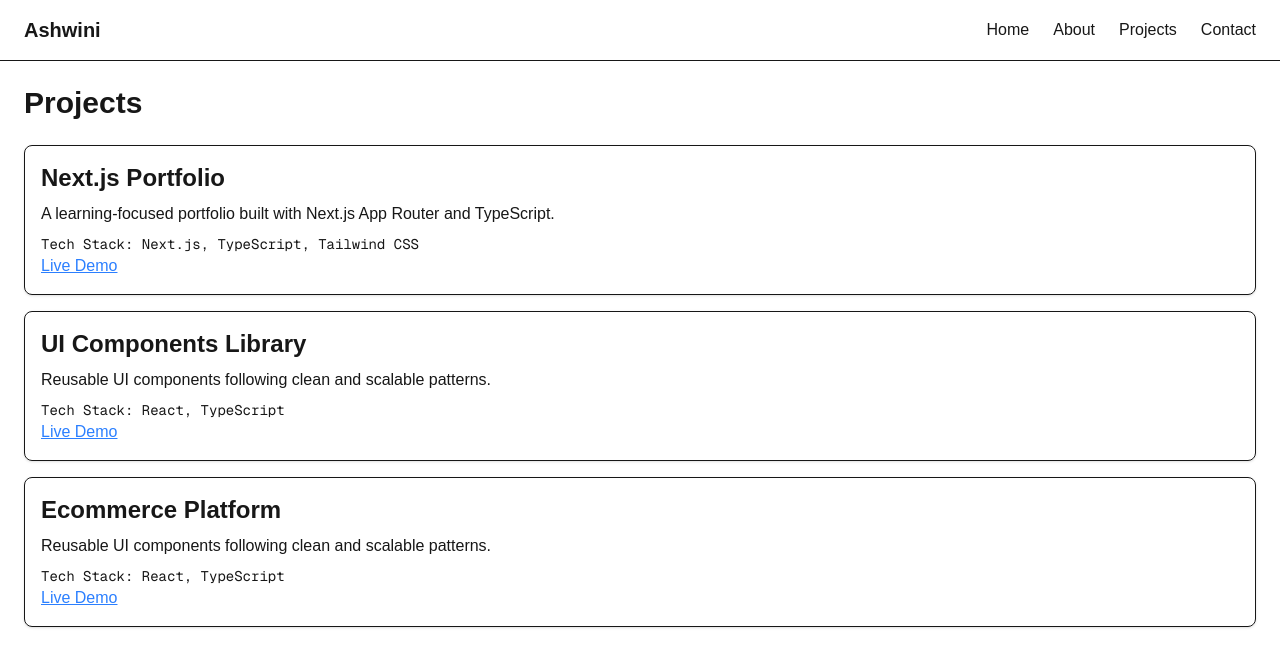
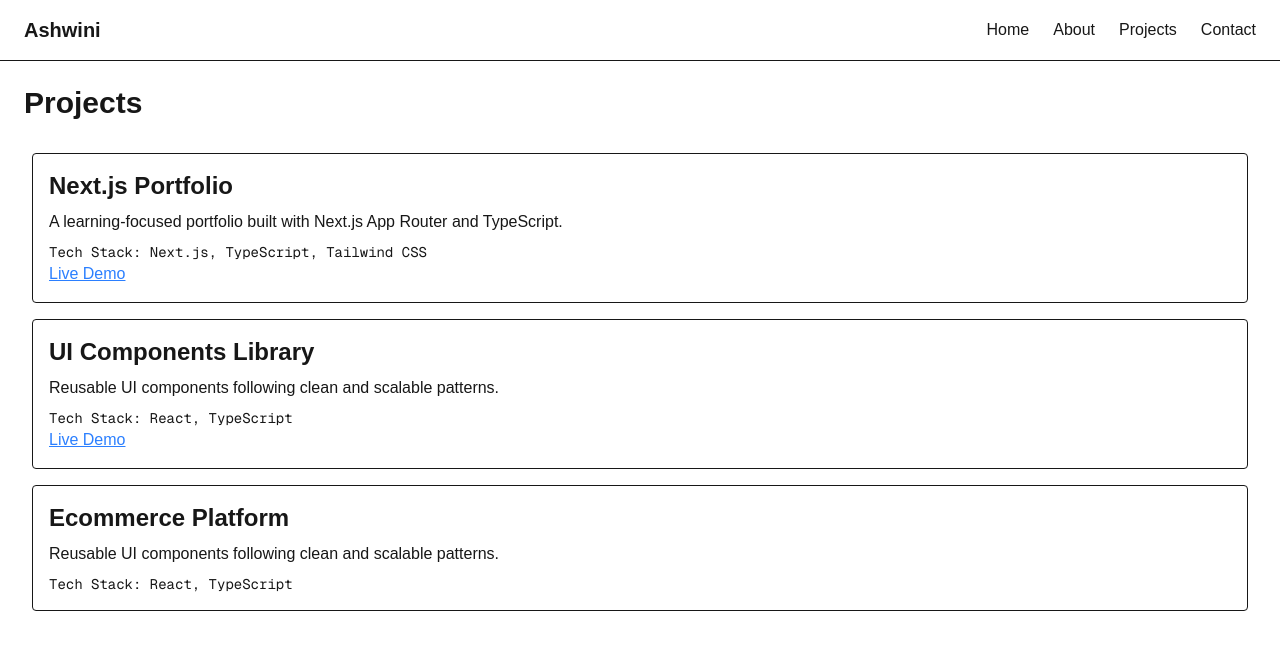
Before and after one commit to Ashwini202213/nextjs-ts-portfolio, a Next.js app in the folder my-portfolio/: page /projects in a window 1280 px wide. Shown: the top 666 px of the page. Built offline with nearby package versions, Linux system fonts and the light colour scheme.

Commit message:
feat: add AnimatedSection component and integrate into Projects page

```diff
--- /dev/null
+++ b/my-portfolio/app/components/AnimatedSection.tsx
@@ -0,0 +1,22 @@
+"use client";
+import {motion} from 'framer-motion';
+import React from 'react';
+
+type AnimatedSectionProps = {
+    children: React.ReactNode;
+
+}
+
+function AnimatedSection({children}:AnimatedSectionProps) {
+  return (
+    <motion.div
+      initial={{ opacity: 0, y: 30 }}
+      whileInView={{ opacity: 1, y: 0 }}
+      transition={{ duration: 0.5, ease: "easeOut" }}
+      viewport={{ once: true }}>
+       { children}
+      </motion.div>
+  )
+}
+
+export default AnimatedSection
--- a/my-portfolio/app/lib/data.ts
+++ b/my-portfolio/app/lib/data.ts
@@ -23,6 +23,6 @@ export const projects: Project[] = [
     description:
       "Reusable UI components following clean and scalable patterns.",
     tech: ["React", "TypeScript"],
-    liveUrl: "https://example.com",
+
   },
 ];
--- a/my-portfolio/app/projects/page.tsx
+++ b/my-portfolio/app/projects/page.tsx
@@ -1,13 +1,17 @@
+import AnimatedSection from "@/components/AnimatedSection";
 import { projects } from "@/lib/data";
 
 export default function ProjectsPage() {
   return (
     <main className="p-6">
+      <AnimatedSection>
       <h1 className="text-3xl font-bold">Projects</h1>
+      </AnimatedSection>
 
-      <div className="mt-6 grid gap-4">
+      <div className="mt-6 grid ">
        {projects.map((project)=>(
-        <div key={project.id} className="p-4 border rounded-lg shadow-sm">
+        <AnimatedSection key={project.id}>
+          <div className="m-2 p-4 rounded border hover:shadow transition">
           <h2 className="text-2xl font-semibold">{project.title}</h2>
           <p className="mt-2">{project.description}</p>
           <p className="mt-2 font-mono text-sm">Tech Stack: {project.tech.join(", ")}</p>
@@ -15,9 +19,11 @@ export default function ProjectsPage() {
             <a href={project.liveUrl} className="mt-2 text-blue-500 underline" target="_blank" rel="noopener noreferrer">
               Live Demo
             </a>
-          )}
 
-        </div>
+          )
+          }
+         </div>
+        </AnimatedSection>
        ))}
       </div>
     </main>
--- a/my-portfolio/package.json
+++ b/my-portfolio/package.json
@@ -9,6 +9,7 @@
     "lint": "eslint"
   },
   "dependencies": {
+    "framer-motion": "^12.29.0",
     "next": "16.1.4",
     "react": "19.2.3",
     "react-dom": "19.2.3"
```
Also changed, not shown: 1 other file (tests, documents, lock files or other folders).
